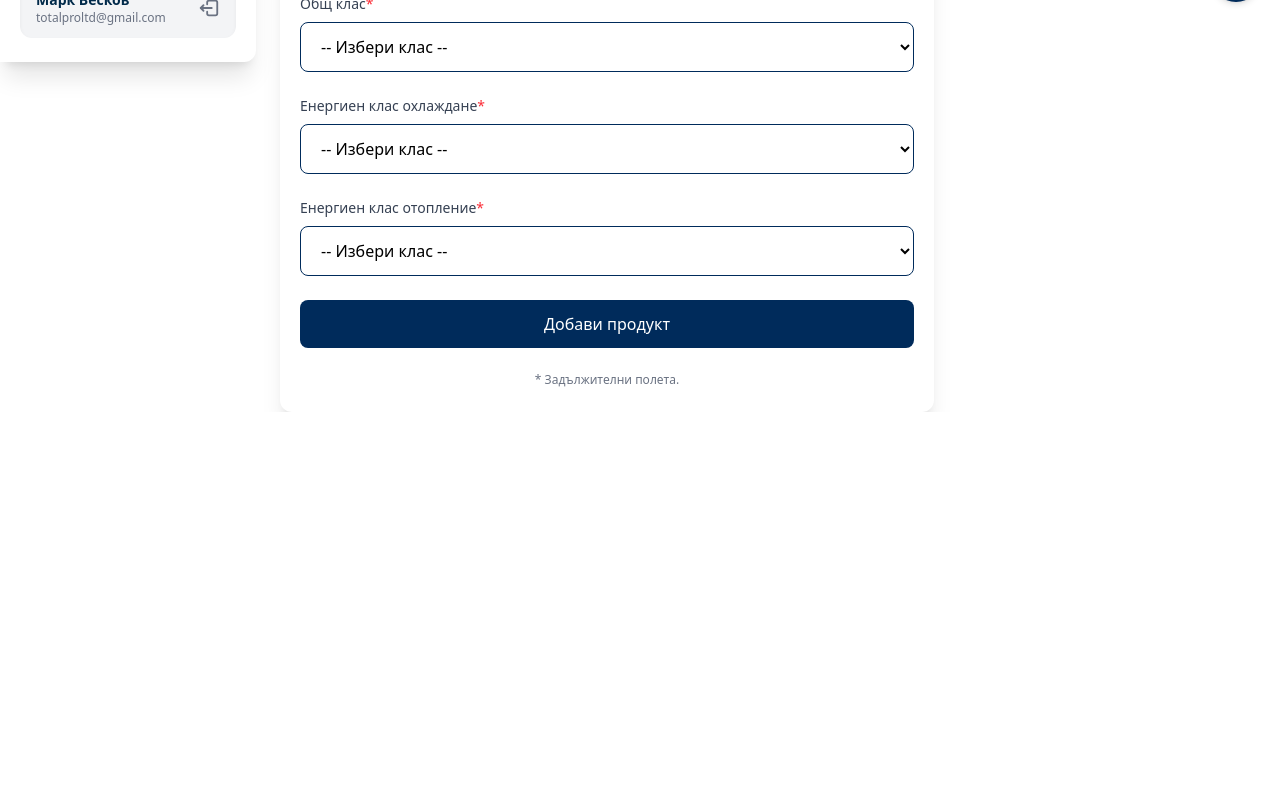
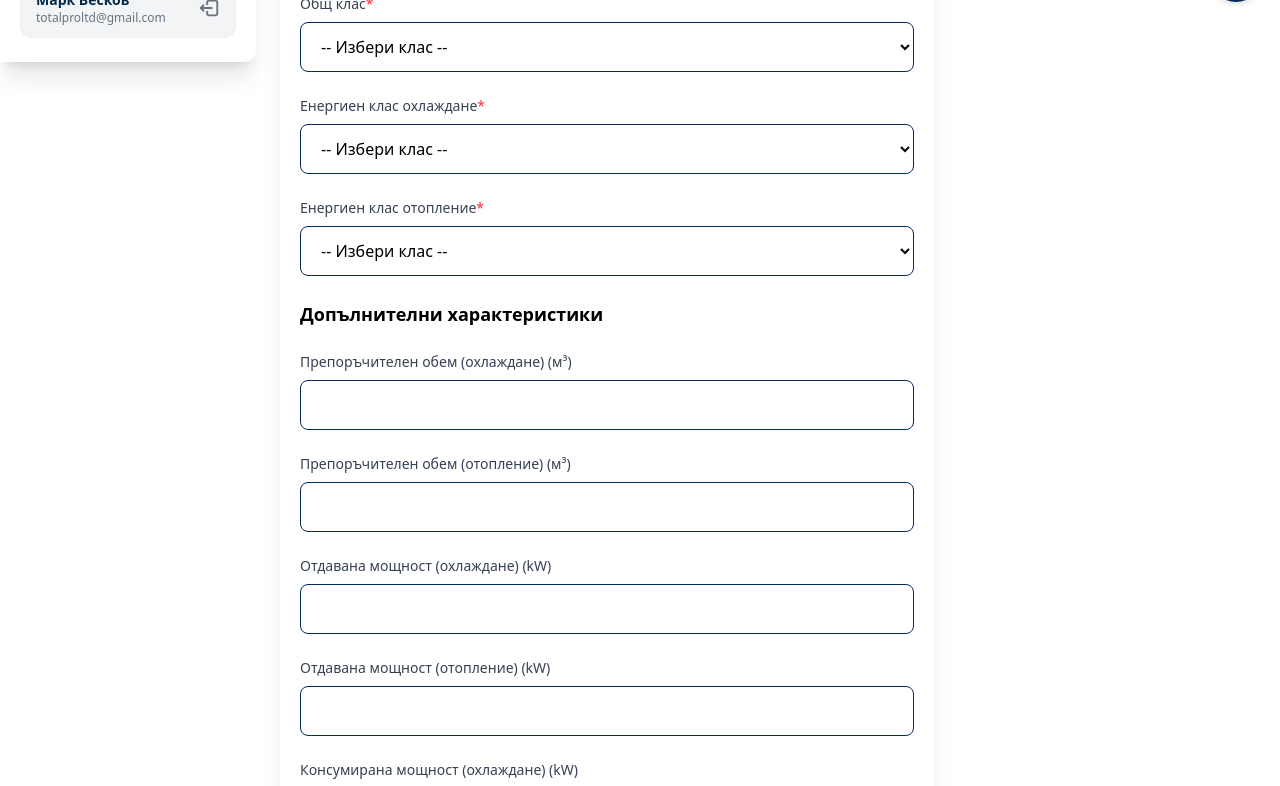
Before and after one commit to MarkVsudo/TotalPro, a React (Vite) app in the folder client/: page /dashboard/products in a window 1280 px wide. Shown: the part 778-1564 px from the top of the page. Before the commit the page ends 1190 px from the top, so only its background shows below. Built offline with nearby package versions, Linux system fonts and the light colour scheme.

Commit message:
Added all the necessary field for adding a product

```diff
--- a/client/src/components/DashboardPageComponents/AddProductForms/InverterAirConditioners.jsx
+++ b/client/src/components/DashboardPageComponents/AddProductForms/InverterAirConditioners.jsx
@@ -1,5 +1,5 @@
-import React from "react";
-import { useState, useEffect } from "react";
+import React, { useState } from "react";
+import axios from "axios";
 
 const InverterAirConditioners = () => {
   const [isSuccess, setIsSuccess] = useState(null);
@@ -17,16 +17,52 @@ const InverterAirConditioners = () => {
     color: "",
     coolingEnergyClass: "",
     heatingEnergyClass: "",
-    spec: {},
     discount: null,
+    spec: {
+      coolingVolume: null,
+      heatingVolume: null,
+      coolingPower: "",
+      heatingPower: "",
+      coolingConsumption: "",
+      heatingConsumption: "",
+      voltage: "",
+      seer: "",
+      scop: "",
+      noiseIndoor: "",
+      noiseOutdoor: "",
+      sizeIndoor: "",
+      sizeOutdoor: "",
+      weightIndoor: "",
+      weightOutdoor: "",
+      workingRangeCooling: "",
+      workingRangeHeating: "",
+      refrigerant: "",
+      origin: "",
+      pipeDiameter: "",
+      maxDifference: "",
+      powerSupply: "",
+      maxPipeLength: "",
+    },
   });
 
   const handleInputChange = (e) => {
     const { name, value } = e.target;
-    setFormData((prev) => ({
-      ...prev,
-      [name]: value,
-    }));
+
+    if (name.startsWith("spec.")) {
+      const key = name.split(".")[1];
+      setFormData((prev) => ({
+        ...prev,
+        spec: {
+          ...prev.spec,
+          [key]: value,
+        },
+      }));
+    } else {
+      setFormData((prev) => ({
+        ...prev,
+        [name]: value,
+      }));
+    }
   };
 
   const handleSubmit = async (e) => {
@@ -42,13 +78,16 @@ const InverterAirConditioners = () => {
 
   return (
     <section className="">
-      {isSuccess === true && <SucessAlert text="Имейлът е изпратен успешно." />}
+      {isSuccess === true && (
+        <SucessAlert text="Продуктът е добавен успешно." />
+      )}
       {isSuccess === false && (
-        <ErrorAlert text="Имаше грешка при изпращането на имейл." />
+        <ErrorAlert text="Имаше грешка при добавянето." />
       )}
 
       <div className="">
         <div className="space-y-6">
+          {/* --- Основни полета --- */}
           <div>
             <label
               htmlFor="make"
@@ -99,7 +138,7 @@ const InverterAirConditioners = () => {
               min="0.00"
               step="0.1"
               required
-              value={formData.price}
+              value={formData.price || ""}
               onChange={handleInputChange}
               className="w-full px-4 py-3 border border-[#002B5B] rounded-lg focus:border-blue-900 transition-colors"
             />
@@ -122,7 +161,7 @@ const InverterAirConditioners = () => {
                 step="5"
                 max={formData.roomAreaMax}
                 required
-                value={formData.roomAreaMin}
+                value={formData.roomAreaMin || ""}
                 onChange={handleInputChange}
                 className="w-full px-4 py-3 border border-[#002B5B] rounded-lg focus:border-blue-900 transition-colors"
               />
@@ -143,7 +182,7 @@ const InverterAirConditioners = () => {
                 min={formData.roomAreaMin}
                 step="5"
                 required
-                value={formData.roomAreaMax}
+                value={formData.roomAreaMax || ""}
                 onChange={handleInputChange}
                 className="w-full px-4 py-3 border border-[#002B5B] rounded-lg focus:border-blue-900 transition-colors"
               />
@@ -164,7 +203,7 @@ const InverterAirConditioners = () => {
               min="0"
               step="1000"
               required
-              value={formData.btu}
+              value={formData.btu || ""}
               onChange={handleInputChange}
               className="w-full px-4 py-3 border border-[#002B5B] rounded-lg focus:border-blue-900 transition-colors"
             />
@@ -262,7 +301,94 @@ const InverterAirConditioners = () => {
             </select>
           </div>
 
-          {/* Submit Button */}
+          {/* --- Допълнителни характеристики --- */}
+          <h3 className="text-lg font-semibold mt-6">
+            Допълнителни характеристики
+          </h3>
+
+          {[
+            {
+              id: "spec.coolingVolume",
+              label: "Препоръчителен обем (охлаждане) (м³)",
+            },
+            {
+              id: "spec.heatingVolume",
+              label: "Препоръчителен обем (отопление) (м³)",
+            },
+            {
+              id: "spec.coolingPower",
+              label: "Отдавана мощност (охлаждане) (kW)",
+            },
+            {
+              id: "spec.heatingPower",
+              label: "Отдавана мощност (отопление) (kW)",
+            },
+            {
+              id: "spec.coolingConsumption",
+              label: "Консумирана мощност (охлаждане) (kW)",
+            },
+            {
+              id: "spec.heatingConsumption",
+              label: "Консумирана мощност (отопление) (kW)",
+            },
+            { id: "spec.voltage", label: "Захранващо напрежение (V)" },
+            { id: "spec.seer", label: "SEER" },
+            { id: "spec.scop", label: "SCOP" },
+            {
+              id: "spec.noiseIndoor",
+              label: "Ниво на шум (вътрешно тяло) (dB)",
+            },
+            {
+              id: "spec.noiseOutdoor",
+              label: "Ниво на шум (външно тяло) (dB)",
+            },
+            { id: "spec.sizeIndoor", label: "Размери (вътрешно тяло) (мм)" },
+            { id: "spec.sizeOutdoor", label: "Размери (външно тяло) (мм)" },
+            { id: "spec.weightIndoor", label: "Тегло (вътрешно тяло) (кг)" },
+            { id: "spec.weightOutdoor", label: "Тегло (външно тяло) (кг)" },
+            {
+              id: "spec.workingRangeCooling",
+              label: "Работен диапазон при охлаждане (°C)",
+            },
+            {
+              id: "spec.workingRangeHeating",
+              label: "Работен диапазон при отопление (°C)",
+            },
+            { id: "spec.refrigerant", label: "Хладилен агент" },
+            { id: "spec.origin", label: "Произход" },
+            {
+              id: "spec.pipeDiameter",
+              label: "Диаметър на тръбата течност/газ (мм)",
+            },
+            {
+              id: "spec.maxDifference",
+              label: "Денивелация вътрешно/външно тяло (м)",
+            },
+            { id: "spec.powerSupply", label: "Захранване" },
+            {
+              id: "spec.maxPipeLength",
+              label: "Максимална дължина на тръбния път (м)",
+            },
+          ].map((field) => (
+            <div key={field.id}>
+              <label
+                htmlFor={field.id}
+                className="block text-sm font-medium text-gray-700 mb-2"
+              >
+                {field.label}
+              </label>
+              <input
+                id={field.id}
+                name={field.id}
+                type="text"
+                value={formData.spec[field.id.split(".")[1]] || ""}
+                onChange={handleInputChange}
+                className="w-full px-4 py-3 border border-[#002B5B] rounded-lg focus:border-blue-900 transition-colors"
+              />
+            </div>
+          ))}
+
+          {/* --- Submit --- */}
           <button
             type="button"
             onClick={handleSubmit}
```
